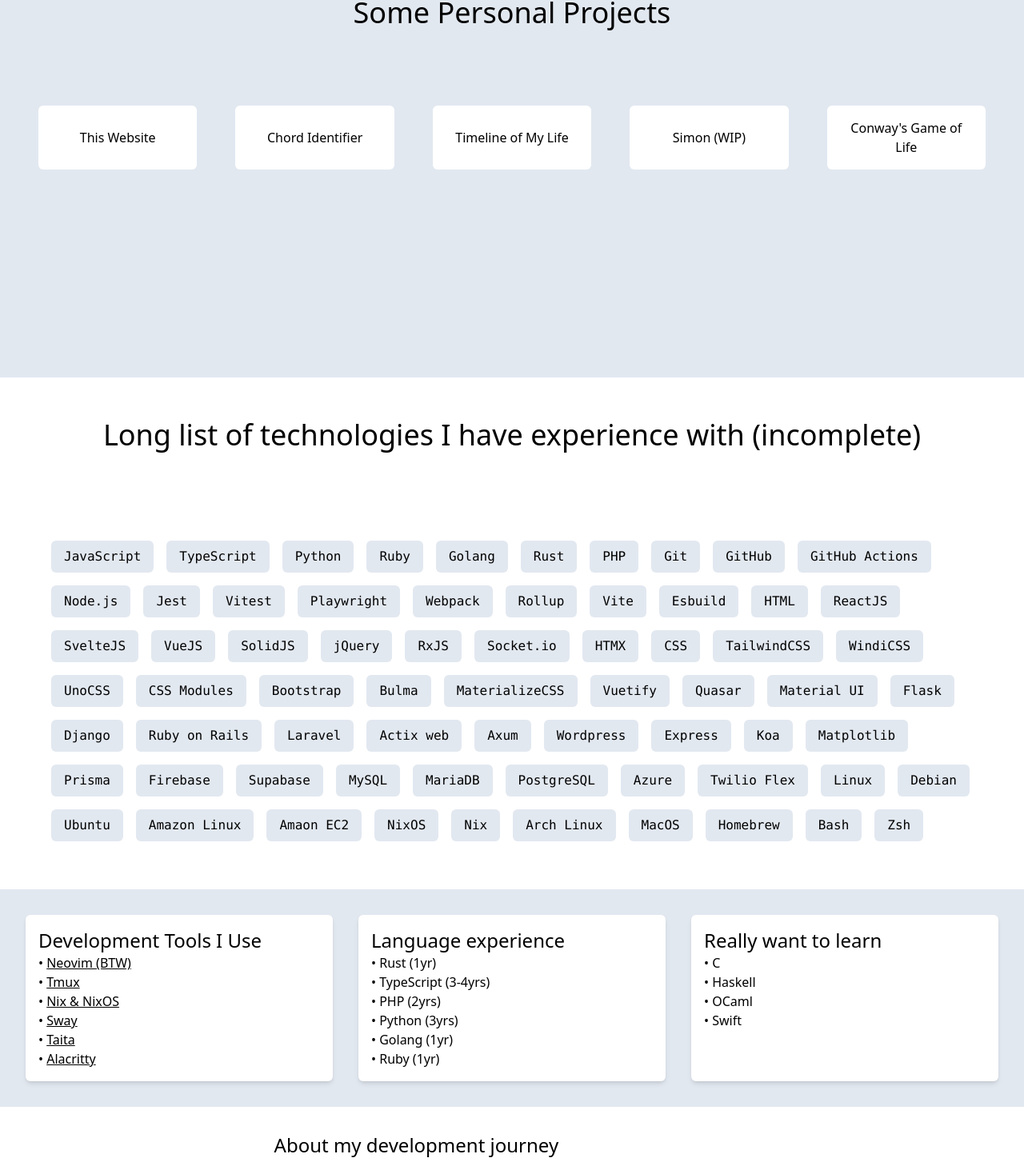
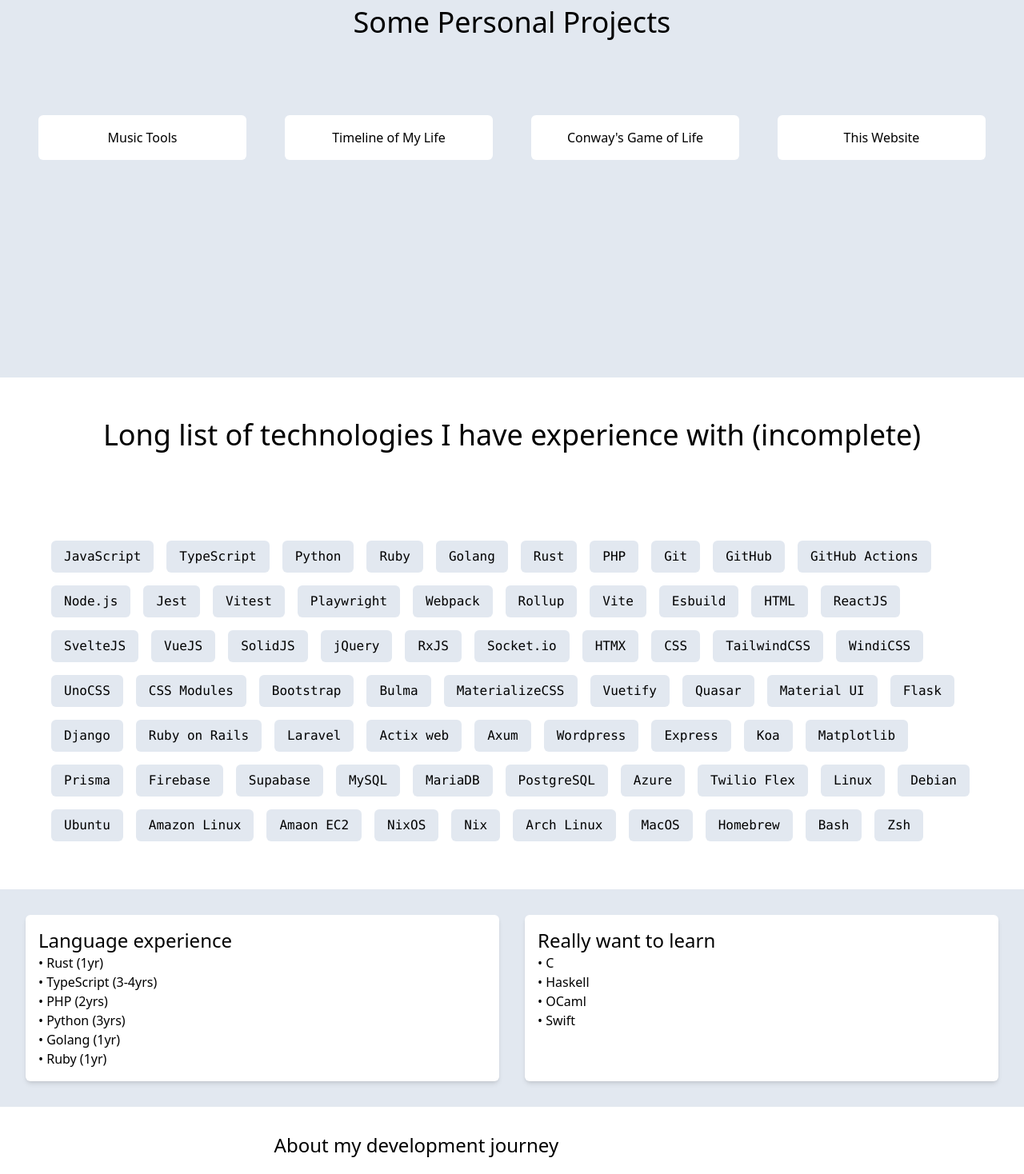
Before and after one commit to Zachiah/personal-site, a SvelteKit app: page /skills/developer in a window 1280 px wide. Shown: the part 952-2420 px from the top of the page at 80% size. Built offline with nearby package versions, Linux system fonts and the light colour scheme.

Commit message:
Update copy

```diff
--- a/src/routes/skills/developer/+page.svelte
+++ b/src/routes/skills/developer/+page.svelte
@@ -128,13 +128,10 @@
 		<h2 class="mb-24 text-center text-4xl">Some Personal Projects</h2>
 
 		<div class="flex w-full flex-wrap gap-12">
+			<Project href="https://music-theory.zachiah.com/">Music Tools</Project>
+			<Project href="https://timeline.zachiah.com">Timeline of My Life</Project>
+			<Project href="https://conway.zachiah.com">Conway's Game of Life</Project>
 			<Project href="/">This Website</Project>
-			<Project href="https://music-theory.zachiah.com/chord-identifier/keyboard"
-				>Chord Identifier</Project
-			>
-			<Project href="https://timeline.zachiah.com">Timeline of My Life</Project>
-			<Project href="https://simon.zachiah.com">Simon (WIP)</Project>
-			<Project href="https://conway.zachiah.com">Conway's Game of Life</Project>
 		</div>
 	</div>
 </section>
@@ -161,34 +158,6 @@
 
 <section class="bg-slate-200 p-8 dark:bg-slate-800">
 	<div class="mx-auto flex max-w-[190ch] flex-wrap gap-8">
-		<div
-			class="flex-1 rounded-md bg-white p-4 shadow-md xs:min-w-[18rem] dark:bg-black dark:shadow-none"
-		>
-			<Content>
-				<h2>Development Tools I Use</h2>
-				<ul>
-					<li>
-						<a href="https://neovim.io/">Neovim (BTW)</a>
-					</li>
-					<li>
-						<a href="https://github.com/tmux/tmux/wiki">Tmux</a>
-					</li>
-					<li>
-						<a href="https://nixos.org/">Nix & NixOS</a>
-					</li>
-					<li>
-						<a href="https://swaywm.org/">Sway</a>
-					</li>
-					<li>
-						<a href="https://github.com/zachiah/taita">Taita</a>
-					</li>
-					<li>
-						<a href="https://alacritty.org/">Alacritty</a>
-					</li>
-				</ul>
-			</Content>
-		</div>
-
 		<div
 			class="flex-1 rounded-md bg-white p-4 shadow-md xs:min-w-[18rem] dark:bg-black dark:shadow-none"
 		>
--- a/src/routes/skills/pianist/+page.svelte
+++ b/src/routes/skills/pianist/+page.svelte
@@ -12,9 +12,13 @@
 	<h1>I am a pianist</h1>
 
 	<p>I have been playing piano since Septermber 2015</p>
+	<p>I started mostly playing church music (hymns and such)</p>
 	<p>
-		I mostly play church music (hymns and such) although I have done a tiny bit of classical as
-		well. I play based on music theory and a little bit of reading if available. Lately I've been
-		experimenting a lot with the pentatonic scale and lots of tangential concepts.
+		These days I really enjoy improvising based on the emotions I feel in the moment. Playing
+		directly with pure creativity is where I feel most comfortable.
+	</p>
+	<p>
+		I play based my ear and a lot of music theory. Lately I've been experimenting a lot with the the
+		Aeolian Dominant scale.
 	</p>
 </SimplePageWrapper>
```
